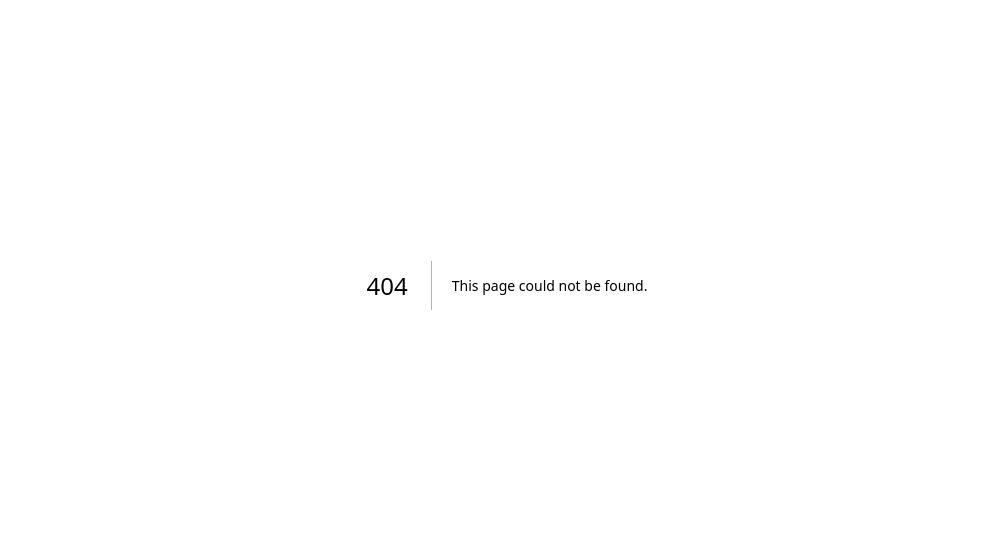
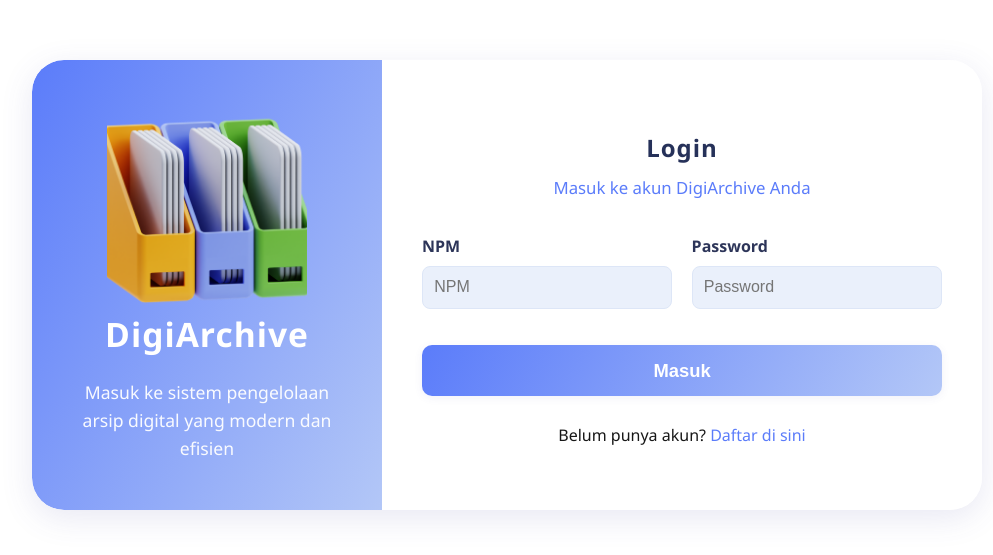
Before and after one commit to anisaramadhani/DigiArchive, a Next.js app: page /login in a window 1280 px wide. Before the commit this address had no page. Shown: the part 115-670 px from the top of the page, without its empty margins (133-1126 px from the left). Built offline with nearby package versions, Linux system fonts and the light colour scheme.

Commit message:
Add Login

```diff
--- /dev/null
+++ b/app/Login.tsx
@@ -0,0 +1,127 @@
+"use client";
+import { useState } from 'react';
+import { useRouter } from 'next/navigation'; // Use app-router navigation
+import Image from 'next/image';
+
+const Login: React.FC = () => {
+  // State untuk mengelola input formulir
+  const [npm, setNpm] = useState('');
+  const [password, setPassword] = useState('');
+  const [errors, setErrors] = useState<string[]>([]);
+
+  // Inisialisasi useRouter untuk pengalihan (app router)
+  const router = useRouter();
+
+  // Menangani perubahan input
+  const handleInputChange = (e: React.ChangeEvent<HTMLInputElement>) => {
+    const { name, value } = e.target;
+    if (name === 'npm') {
+      setNpm(value);
+    } else if (name === 'password') {
+      setPassword(value);
+    }
+  };
+
+  // Menangani pengiriman formulir
+  const handleSubmit = (e: React.FormEvent) => {
+    e.preventDefault();
+
+    // Basic validation
+    if (!npm || !password) {
+      setErrors(['NPM dan Password harus diisi']);
+      return;
+    }
+
+    setErrors([]);
+
+    // Call demo API route
+    (async () => {
+      try {
+        const res = await fetch('/api/auth/login', {
+          method: 'POST',
+          headers: { 'Content-Type': 'application/json' },
+          body: JSON.stringify({ npm, password }),
+        });
+
+        const data = await res.json();
+
+        if (!res.ok) {
+          setErrors([data?.error || 'Login failed']);
+          return;
+        }
+
+        // store demo token and redirect
+        if (data?.token) {
+          localStorage.setItem('token', data.token);
+        }
+        router.push('/dashboard');
+      } catch (err) {
+        setErrors(['Network error']);
+      }
+    })();
+  };
+
+  return (
+    <div className="page-center">
+      <div className="register-wrapper">
+        <div className="register-left">
+          <div className="logo-img">
+            <Image src="/images/Logo 2.png" alt="Logo DigiArchive" className="logo-img" width={100} height={100} />
+          </div>
+          <h1>DigiArchive</h1>
+          <p>Masuk ke sistem pengelolaan arsip digital yang modern dan efisien</p>
+        </div>
+        <div className="register-right">
+          <form className="register-form" onSubmit={handleSubmit}>
+            <h2>Login</h2>
+            <p className="subtitle">Masuk ke akun DigiArchive Anda</p>
+
+            {/* Menampilkan error jika ada */}
+            {errors.length > 0 && (
+              <div className="alert">
+                <ul>
+                  {errors.map((error, index) => (
+                    <li key={index}>{error}</li>
+                  ))}
+                </ul>
+              </div>
+            )}
+
+            <div className="form-row">
+              <div className="form-group">
+                <label htmlFor="npm">NPM</label>
+                <input
+                  type="text"
+                  name="npm"
+                  id="npm"
+                  value={npm}
+                  onChange={handleInputChange}
+                  placeholder="NPM"
+                  required
+                />
+              </div>
+              <div className="form-group">
+                <label htmlFor="password">Password</label>
+                <input
+                  type="password"
+                  name="password"
+                  id="password"
+                  value={password}
+                  onChange={handleInputChange}
+                  placeholder="Password"
+                  required
+                />
+              </div>
+            </div>
+            <button type="submit" className="btn-register">Masuk</button>
+            <p className="back-link">
+              Belum punya akun? <a href="/register">Daftar di sini</a>
+            </p>
+          </form>
+        </div>
+      </div>
+    </div>
+  );
+};
+
+export default Login;
--- /dev/null
+++ b/app/api/auth/login/route.ts
@@ -0,0 +1,20 @@
+import { NextResponse } from 'next/server';
+
+export async function POST(req: Request) {
+  try {
+    const body = await req.json();
+    const { npm, password } = body;
+
+    if (!npm || !password) {
+      return NextResponse.json({ error: 'NPM and password are required' }, { status: 400 });
+    }
+
+    // Demo behaviour: accept any non-empty credentials and return a demo token
+    // (Replace with real auth logic in production)
+    const token = 'demo-token-' + Math.random().toString(36).slice(2, 10);
+
+    return NextResponse.json({ ok: true, token }, { status: 200 });
+  } catch (err) {
+    return NextResponse.json({ error: 'Invalid request' }, { status: 400 });
+  }
+}
--- /dev/null
+++ b/app/dashboard/page.tsx
@@ -0,0 +1,27 @@
+"use client";
+import { useEffect } from 'react';
+import { useRouter } from 'next/navigation';
+
+export default function DashboardPage() {
+  const router = useRouter();
+
+  useEffect(() => {
+    const token = localStorage.getItem('token');
+    if (!token) {
+      router.replace('/login');
+    }
+  }, [router]);
+
+  const handleLogout = () => {
+    localStorage.removeItem('token');
+    router.replace('/login');
+  };
+
+  return (
+    <div style={{ padding: 40, maxWidth: 960, margin: '0 auto' }}>
+      <h1>Dashboard</h1>
+      <p>Selamat datang di dashboard demo DigiArchive.</p>
+      <button className="btn btn-outline" onClick={handleLogout}>Logout</button>
+    </div>
+  );
+}
--- /dev/null
+++ b/app/login/page.tsx
@@ -0,0 +1,5 @@
+import Login from '../Login';
+
+export default function LoginPage() {
+  return <Login />;
+}
```
Also changed, not shown: style/login.css (added).
